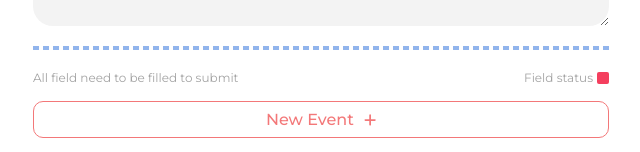
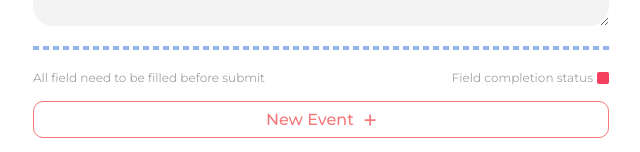
Before and after one commit to naufalzs/monthly-event-poster-generator, a React (Vite) app in the folder frontend/: page / in a window 1280 px wide. Shown: the part 464-616 px from the top of the page, without its empty margins (319-959 px from the left). Built offline with nearby package versions, Linux system fonts and the light colour scheme.

Commit message:
feat(fe): fix minor copywriting

```diff
--- a/frontend/src/App.jsx
+++ b/frontend/src/App.jsx
@@ -182,9 +182,9 @@ const App = () => {
                   ref={eventHelper}
                 />
                 <Hint>
-                  All field need to be filled to submit{" "}
+                  All field need to be filled before submit{" "}
                   <FieldStatus>
-                    Field status <StatusBox $isValid={isValid} />
+                    Field completion status <StatusBox $isValid={isValid} />
                   </FieldStatus>
                 </Hint>
                 <BtnGroup>
```
